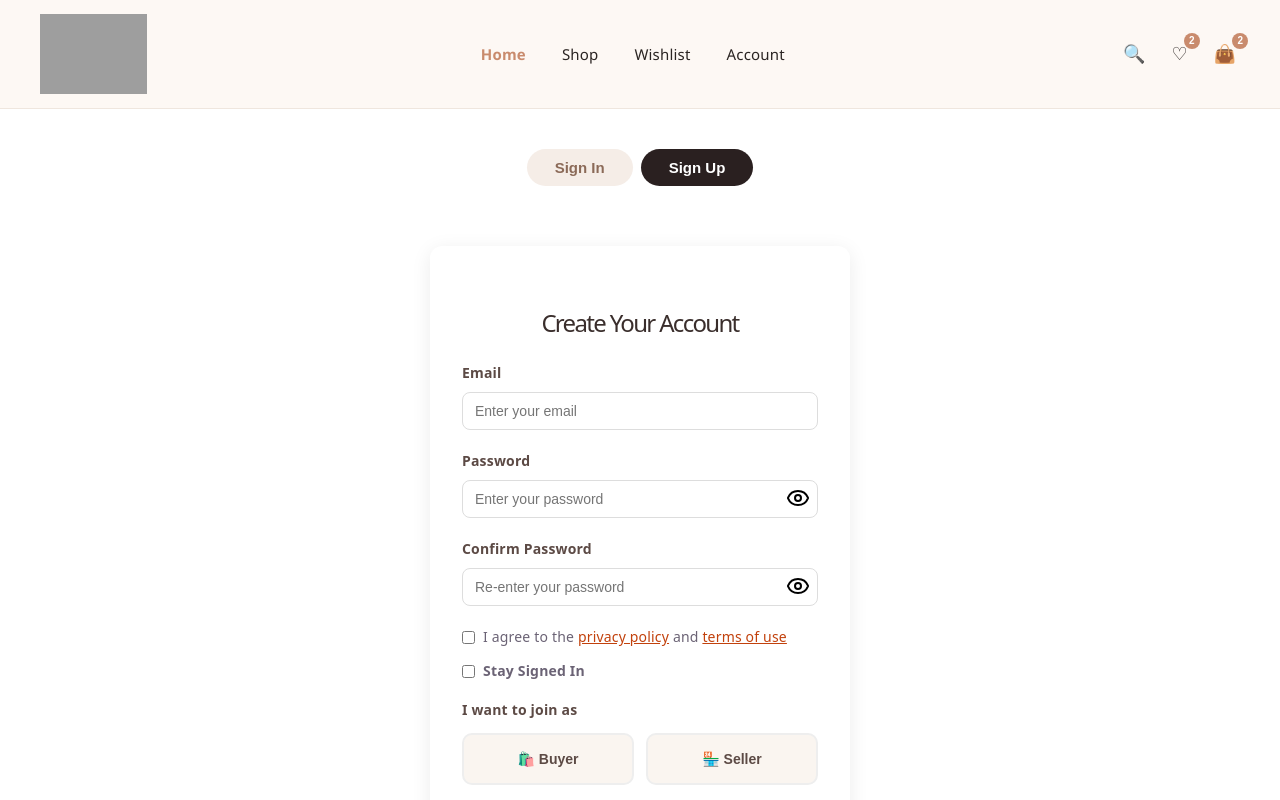
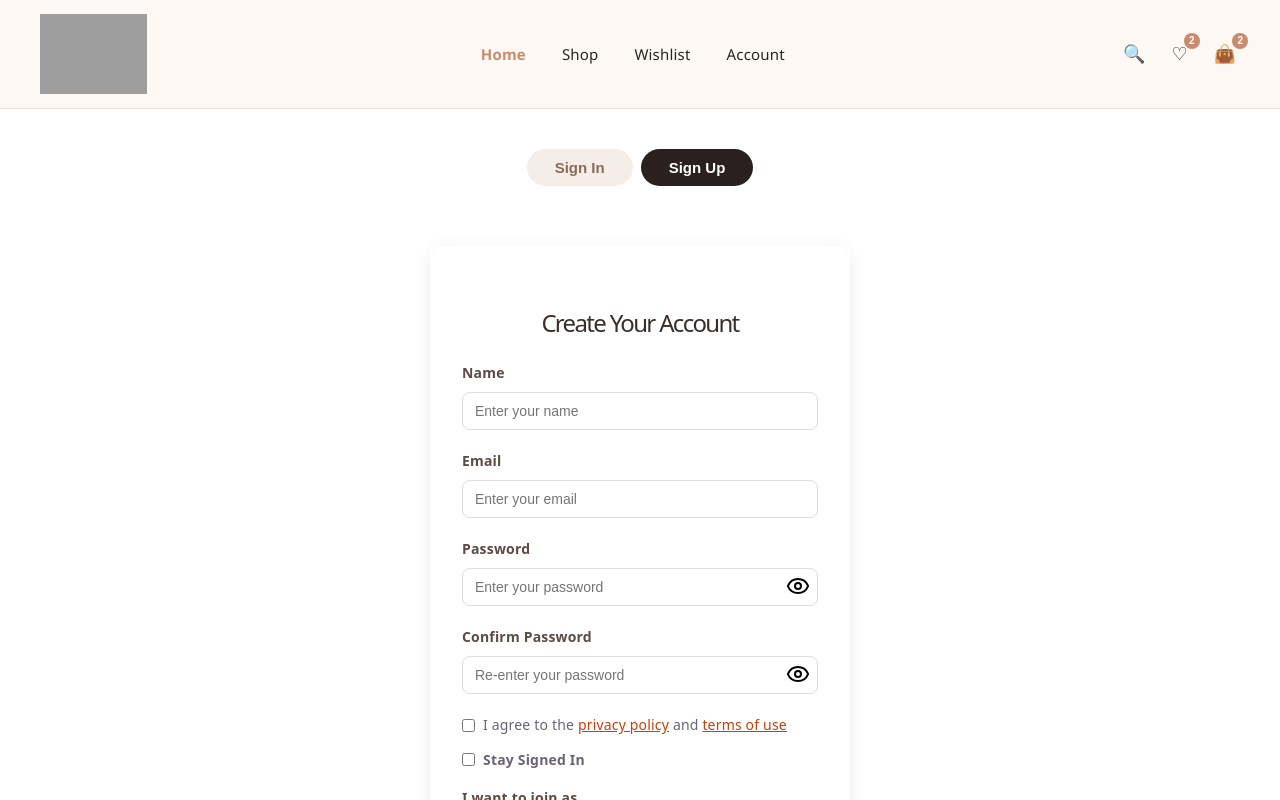
Before and after one commit to swetasm108-bit/Avya, a React app: page /account in a window 1280 px wide. Both pictures are taken after a click on the button "Sign Up". Shown: the top 800 px of the page. Built offline with nearby package versions, Linux system fonts and the light colour scheme; grey boxes are pictures that could not be loaded; the HTML template or start-up script is replaced by a standard one.

Commit message:
signup api

```diff
--- a/src/components/Pages/Signup.jsx
+++ b/src/components/Pages/Signup.jsx
@@ -11,8 +11,9 @@ const [showConfirmPw, setShowConfirmPw] = useState(false);
 const [errors, setErrors] = useState({});
 const [role, setRole] = useState("");
 const [agreedToTerms, setAgreedToTerms] = useState(false);
+const [name, setName] = useState("");
 const [stayLoggedIn, setStayLoggedIn] = useState(false);
-  const handleSubmit = (e) => {
+  const handleSubmit = async (e) => {
   e.preventDefault();
 
   if (password !== confirmPassword) {
@@ -25,14 +26,45 @@ const [stayLoggedIn, setStayLoggedIn] = useState(false);
     return;
   }
 
-  console.log({ email, password, role, stayLoggedIn });
+  try {
+    const response = await fetch("http://localhost:5000/api/buyers", {
+      method: "POST",
+      headers: { "Content-Type": "application/json" },
+      body: JSON.stringify({ name,email, password }),
+    });
+
+    const data = await response.json();
+
+    if (!response.ok) {
+      alert(data.error || "Something went wrong. Please try again.");
+      return;
+    }
+
+    console.log("Account created:", data);
+    alert("Account created successfully!");
+  } catch (error) {
+    console.error("Signup failed:", error);
+    alert("Could not connect to the server. Please try again.");
+  }
 };
 
   return (
+
     <div className="signup-container">
       <h1>Create Your Account</h1>
 
-      <form onSubmit={handleSubmit}>
+     <form onSubmit={handleSubmit}>
+        <div className="signup-field">
+          <label>Name</label>
+          <input
+            type="text"
+            placeholder="Enter your name"
+            value={name}
+            onChange={(e) => setName(e.target.value)}
+            required
+          />
+        </div>
+
         <div className="signup-field">
           <label>Email</label>
           <input
```
